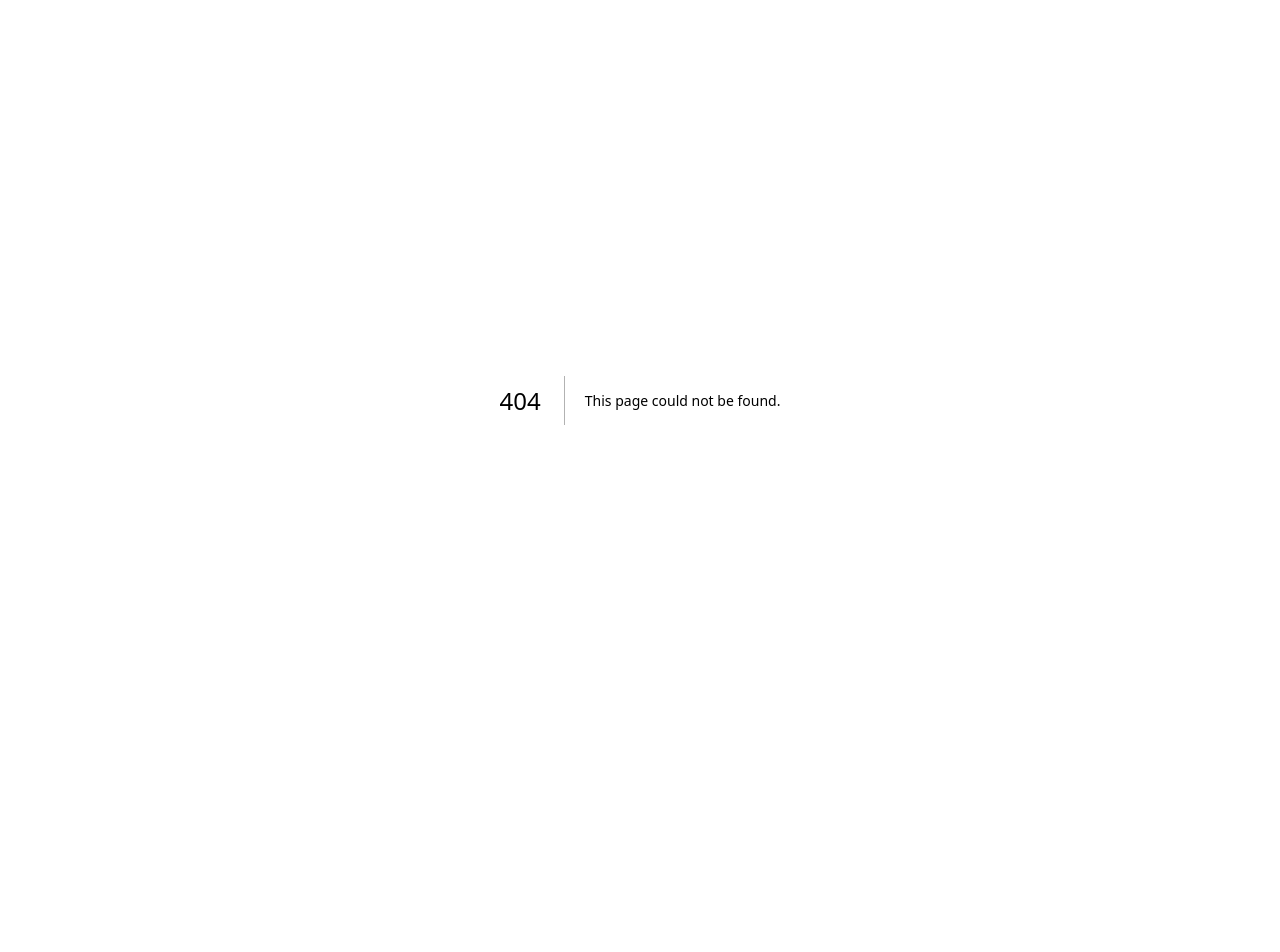
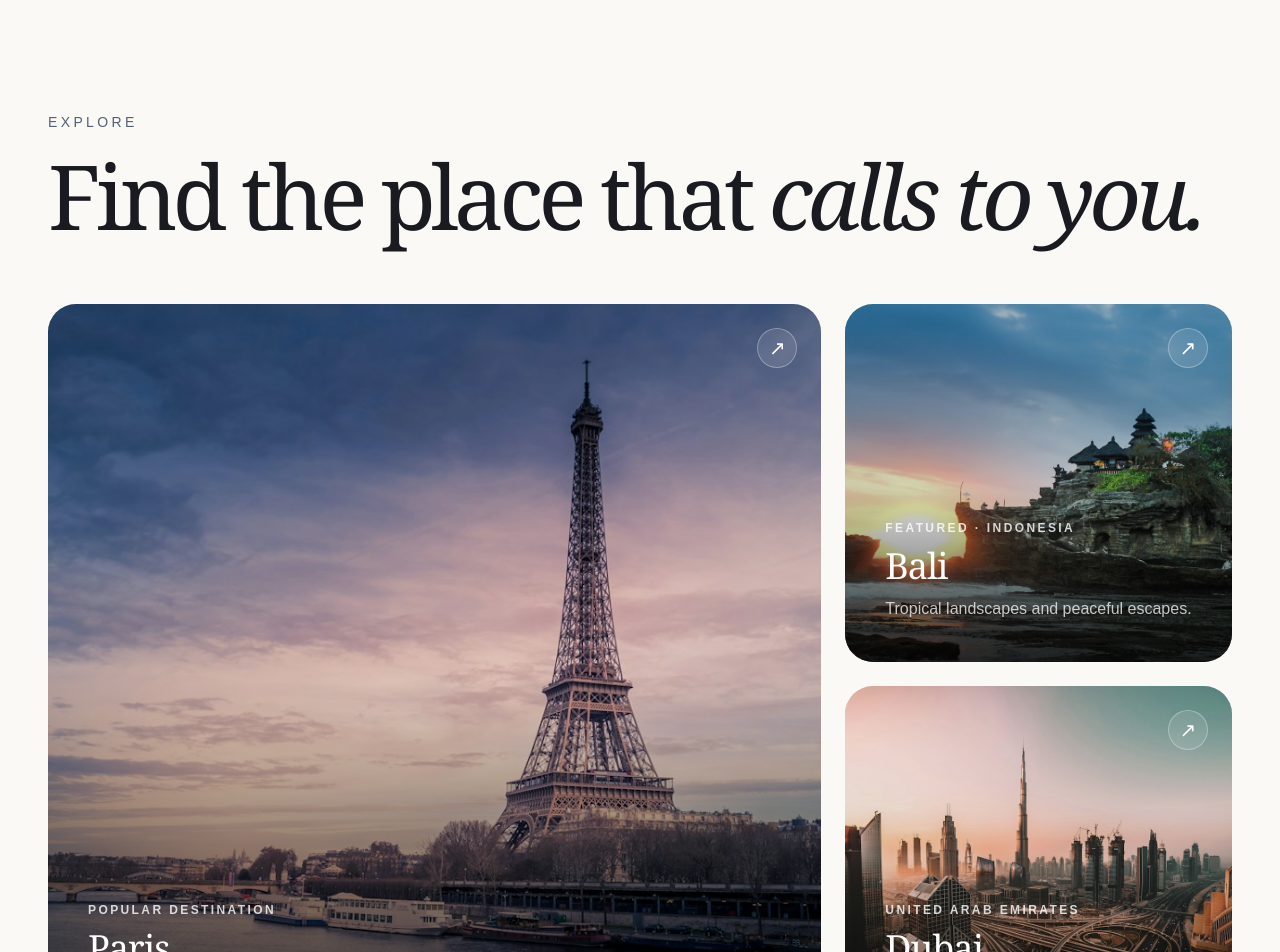
Before and after one commit to AliJoshan/Voyage, a Next.js app: page /explore in a window 1280 px wide. Before the commit this address had no page. Shown: the top 952 px of the page. Before the commit the page ends 800 px from the top, so only its background shows below. Built offline with nearby package versions, Linux system fonts and the light colour scheme.

Commit message:
Build editorial explore destinations page

```diff
--- /dev/null
+++ b/src/app/explore/page.tsx
@@ -0,0 +1,125 @@
+import Image from "next/image";
+import Link from "next/link";
+
+const destinations = {
+  paris: {
+    name: "Paris",
+    country: "France",
+    image: "/images/paris.jpg",
+    description: "The city of timeless romance and art.",
+    label: "POPULAR DESTINATION",
+  },
+  bali: {
+    name: "Bali",
+    country: "Indonesia",
+    image: "/images/bali.jpg",
+    description: "Tropical landscapes and peaceful escapes.",
+    label: "FEATURED · INDONESIA",
+  },
+  dubai: {
+    name: "Dubai",
+    country: "United Arab Emirates",
+    image: "/images/dubai.jpg",
+    description: "Where modern luxury meets the desert.",
+    label: "UNITED ARAB EMIRATES",
+  },
+};
+
+function DestinationCard({
+  name,
+  country,
+  image,
+  description,
+  label,
+  className = "",
+}: {
+  name: string;
+  country: string;
+  image: string;
+  description: string;
+  label: string;
+  className?: string;
+}) {
+  return (
+    <Link
+      href={`/explore?destination=${encodeURIComponent(name)}`}
+      className={`group relative isolate block overflow-hidden rounded-[28px] bg-[#e8e2d9] ${className}`}
+    >
+      <Image
+        src={image}
+        alt={`${name}, ${country}`}
+        fill
+        priority={name === "Paris"}
+        sizes="(max-width: 768px) 100vw, (max-width: 1200px) 50vw, 65vw"
+        className="object-cover transition-transform duration-700 ease-out group-hover:scale-[1.04]"
+      />
+
+      {/* Image overlay */}
+      <div className="absolute inset-0 bg-gradient-to-t from-black/75 via-black/10 to-black/5 transition-opacity duration-300 group-hover:from-black/80" />
+
+      {/* Destination details */}
+      <div className="absolute inset-x-0 bottom-0 z-10 p-7 text-white sm:p-8 lg:p-10">
+        <p className="mb-3 text-[11px] font-semibold uppercase tracking-[0.2em] text-white/80 sm:text-xs">
+          {label}
+        </p>
+
+        <h2 className="font-serif text-3xl leading-none tracking-[-0.03em] sm:text-4xl">
+          {name}
+        </h2>
+
+        <p className="mt-3 max-w-[320px] text-sm leading-relaxed text-white/75 sm:text-base">
+          {description}
+        </p>
+      </div>
+
+      {/* Arrow */}
+      <div className="absolute right-6 top-6 z-10 flex h-10 w-10 items-center justify-center rounded-full border border-white/30 bg-white/10 text-xl text-white backdrop-blur-sm transition-all duration-300 group-hover:rotate-45 group-hover:bg-white group-hover:text-[#191b20]">
+        ↗
+      </div>
+    </Link>
+  );
+}
+
+export default function ExplorePage() {
+  return (
+    <main className="min-h-screen bg-[#fbf9f5] px-6 pb-24 pt-24 text-[#191b20] sm:px-8 lg:px-12 lg:pt-28">
+      <div className="mx-auto max-w-[1800px]">
+        {/* Page heading */}
+        <header className="mb-12 sm:mb-14 lg:mb-16">
+          <p className="mb-5 text-xs font-medium uppercase tracking-[0.24em] text-[#526174] sm:text-sm">
+            Explore
+          </p>
+
+          <h1 className="max-w-[1250px] font-serif text-[clamp(3.5rem,7vw,7rem)] leading-[0.98] tracking-[-0.055em]">
+            Find the place that <span className="italic">calls to you.</span>
+          </h1>
+        </header>
+
+        {/* Destination gallery */}
+        <section
+          aria-label="Featured destinations"
+          className="grid grid-cols-1 gap-5 lg:grid-cols-[2fr_1fr] lg:gap-6"
+        >
+          {/* Large Paris card */}
+          <DestinationCard
+            {...destinations.paris}
+            className="min-h-[480px] sm:min-h-[600px] lg:min-h-[740px]"
+          />
+
+          {/* Right-side destination cards */}
+          <div className="grid grid-cols-1 gap-5 sm:grid-cols-2 lg:grid-cols-1 lg:gap-6">
+            <DestinationCard
+              {...destinations.bali}
+              className="min-h-[320px] sm:min-h-[360px] lg:min-h-[358px]"
+            />
+
+            <DestinationCard
+              {...destinations.dubai}
+              className="min-h-[320px] sm:min-h-[360px] lg:min-h-[358px]"
+            />
+          </div>
+        </section>
+      </div>
+    </main>
+  );
+}
```
